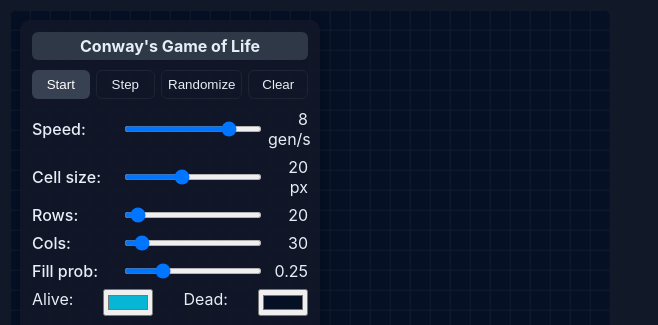
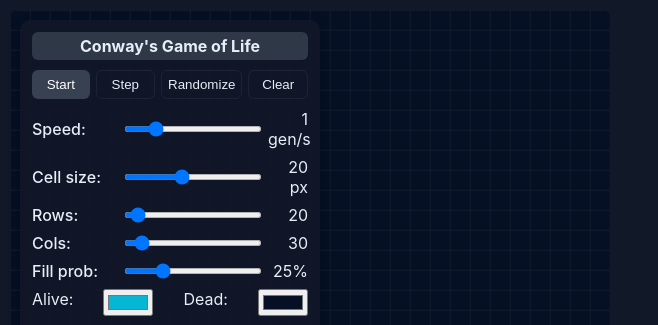
Before and after one commit to jo56/conways-game-of-life, a React (Vite) app: page / in a window 1280 px wide. Shown: the top 325 px of the page, without its empty margins (0-658 px from the left). Built offline with nearby package versions, Linux system fonts and the light colour scheme.

Commit message:
dynamic alive/birth scaling

```diff
--- a/src/App.tsx
+++ b/src/App.tsx
@@ -16,7 +16,7 @@ export default function App(): JSX.Element {
   const canvasRef = useRef<HTMLCanvasElement | null>(null);
   const rafRef = useRef<number | null>(null);
   const runningRef = useRef(false);
-  const speedRef = useRef(8);
+  const speedRef = useRef(1);
   const isMouseDown = useRef(false);
   const drawMode = useRef(1);
 
@@ -26,7 +26,7 @@ export default function App(): JSX.Element {
   const [cols, setCols] = useState(30);
   const [grid, setGrid] = useState<Uint8Array[]>(() => createEmptyGrid(rows, cols));
   const [running, setRunning] = useState(false);
-  const [speed, setSpeed] = useState(8);
+  const [speed, setSpeed] = useState(1);
 
   // Additional parameters
   const [fillProb, setFillProb] = useState(0.25);
@@ -39,6 +39,12 @@ export default function App(): JSX.Element {
   const [pattern, setPattern] = useState('');
 
   speedRef.current = speed;
+
+  // Refs to hold live values of rules
+  const surviveRef = useRef(surviveCounts);
+  const birthRef = useRef(birthCounts);
+  useEffect(() => { surviveRef.current = surviveCounts; }, [surviveCounts]);
+  useEffect(() => { birthRef.current = birthCounts; }, [birthCounts]);
 
   // Panel drag
   const panelRef = useRef<HTMLDivElement | null>(null);
@@ -71,11 +77,13 @@ export default function App(): JSX.Element {
     for (let r = 0; r < g.length; r++) {
       for (let c = 0; c < g[0].length; c++) {
         const n = countNeighbors(g, r, c);
-        newG[r][c] = g[r][c] ? (surviveCounts.includes(n) ? 1 : 0) : (birthCounts.includes(n) ? 1 : 0);
+        newG[r][c] = g[r][c]
+          ? (surviveRef.current.includes(n) ? 1 : 0)
+          : (birthRef.current.includes(n) ? 1 : 0);
       }
     }
     return newG;
-  }, [wrapEdges, surviveCounts, birthCounts]);
+  }, [wrapEdges]);
 
   const draw = useCallback(() => {
     const canvas = canvasRef.current;
@@ -120,7 +128,7 @@ export default function App(): JSX.Element {
     let lastTime = performance.now();
     const loop = (time: number) => {
       if (!runningRef.current) return;
-      const interval = 1000 / Math.max(1, speedRef.current);
+      const interval = 1000 / Math.max(0.25, speedRef.current);
       if (time - lastTime >= interval) {
         setGrid((g) => step(g));
         lastTime = time;
@@ -218,7 +226,6 @@ export default function App(): JSX.Element {
   };
 
   const patternOptions = ['Glider', 'Blinker', 'Block'];
-
   const applyPattern = (pat: string) => {
     const centerR = Math.floor(rows / 2);
     const centerC = Math.floor(cols / 2);
@@ -261,7 +268,7 @@ export default function App(): JSX.Element {
 
         {/* Sliders */}
         {[
-  ['Speed', speed, 0.25, 10, setSpeed, ' gen/s'],   // <-- min=0, max=2
+          ['Speed', speed, 0, 5, setSpeed, ' gen/s'],
           ['Cell size', cellSize, 6, 40, setCellSize, ' px'],
           ['Rows', rows, 5, 300, handleRowsChange, ''],
           ['Cols', cols, 5, 300, handleColsChange, ''],
@@ -273,17 +280,14 @@ export default function App(): JSX.Element {
               type="range"
               min={min as number}
               max={max as number}
-      step={label === 'Speed' ? 0.25 : label === 'Fill prob' ? 0.01 : 1}  // <-- fractional step for speed
+              step={label === 'Speed' ? 0.25 : label === 'Fill prob' ? 0.01 : 1}
               value={value as number}
               onChange={(e) => setter(Number(e.target.value))}
               style={{ flex: 1, marginRight: '6px', height: '6px', borderRadius: '4px' }}
             />
-    <div style={{ width: '40px', textAlign: 'right' }}>
-      {unit === '' ? (value as number) : (label === 'Fill prob' ? `${Math.round(Number(value) * 100)}%` : `${value}${unit}`)}
-    </div>
+            <div style={{ width: '40px', textAlign: 'right' }}>{label === 'Fill prob' ? `${Math.round(Number(value) * 100)}%` : `${value}${unit}`}</div>
           </div>
         ))}
-
 
         {/* Color pickers */}
         <div style={{ marginBottom: '8px', display: 'flex', justifyContent: 'space-between' }}>
@@ -318,12 +322,9 @@ export default function App(): JSX.Element {
             }}
           >
             <option value="">Select Pattern</option>
-    {patternOptions.map(p => (
-      <option key={p} value={p}>{p}</option>
-    ))}
+            {patternOptions.map(p => <option key={p} value={p}>{p}</option>)}
           </select>
         </div>
-
 
         {/* Life-like rules */}
         <div style={{ marginBottom: '8px' }}>
```
Lines whose indentation alone changed are shown as unchanged.
